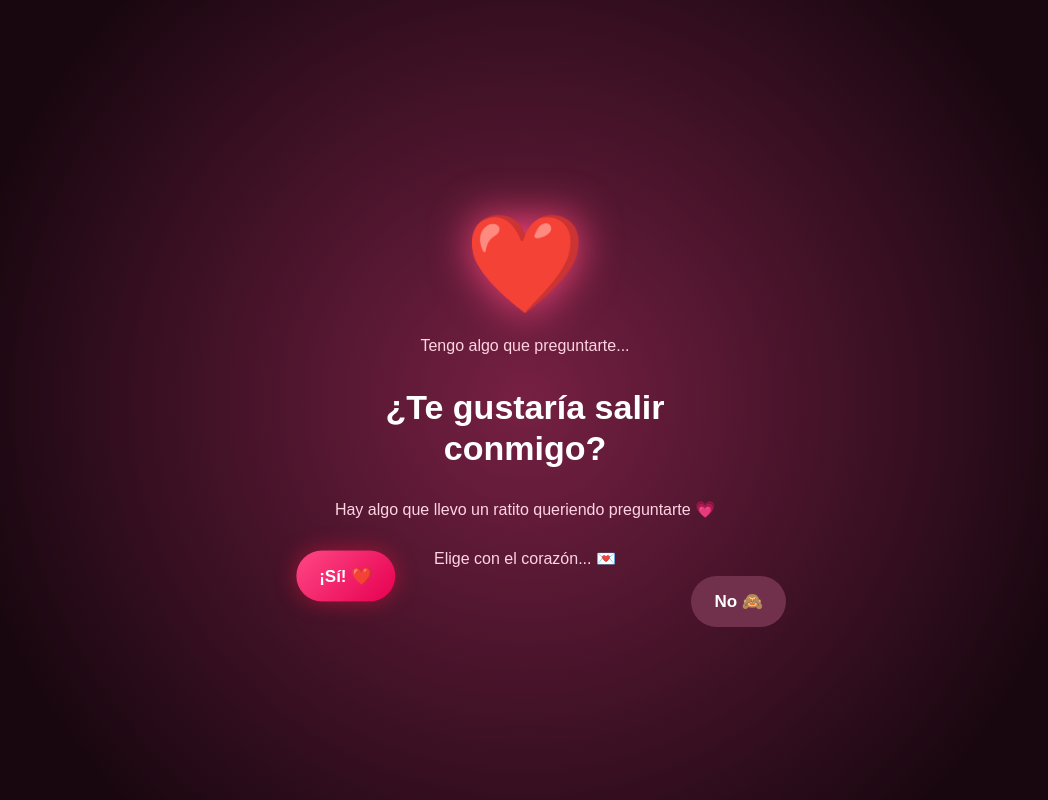
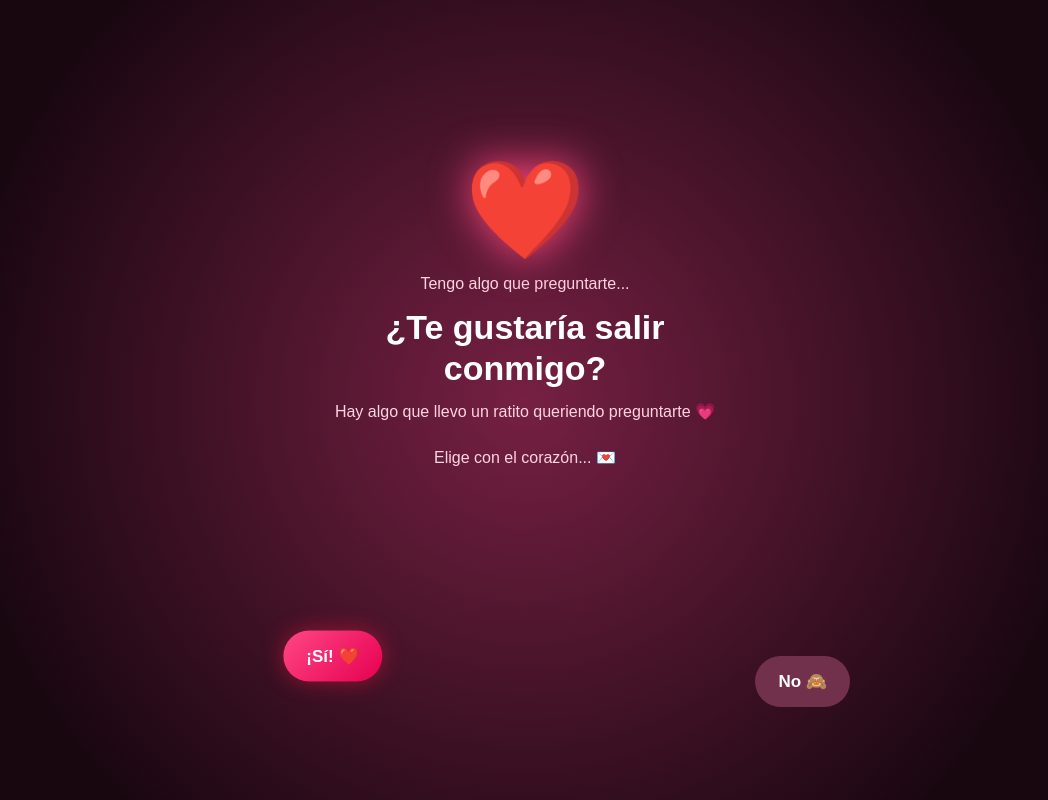
Before and after one commit to deuny27/pregunta, a plain HTML site: page index.html in a window 1280 px wide. Shown: the whole page, without its empty margins (115-1163 px from the left). Drawn offline with Linux system fonts and the light colour scheme.

Commit message:
Update index.html

```diff
--- a/index.html
+++ b/index.html
@@ -59,12 +59,40 @@ button {
     overflow: hidden;
 }
 
+
 .contenido {
     width: 100%;
     max-width: 440px;
-    position: relative;
+    position: absolute;
+    left: 50%;
+    top: 40%;
+    transform: translate(-50%, -50%);
     z-index: 3;
     pointer-events: none;
+    padding: 0 8px;
+}
+
+.corazon-grande {
+    font-size: clamp(55px, 16vw, 90px);
+    animation: latido 1.2s infinite;
+    filter: drop-shadow(0 0 20px #ff477e);
+}
+
+h1 {
+    font-size: clamp(23px, 6vw, 34px);
+    line-height: 1.2;
+    margin: 12px 0;
+}
+
+.contenido p {
+    line-height: 1.4;
+    color: #ffd4e2;
+    margin: 10px 0;
+}
+
+#mensaje {
+    min-height: 25px;
+    margin-top: 12px;
 }
 
 .corazon-grande {
@@ -92,8 +120,8 @@ p {
 
 #si {
     position: fixed;
-    left: 36%;
-    top: 72%;
+    left: 35%;
+    top: 82%;
     transform: translate(-50%, -50%) scale(1);
     transform-origin: center;
     z-index: 6;
@@ -112,8 +140,8 @@ p {
 
 #no {
     position: fixed;
-    left: 63%;
-    top: 72%;
+    left: 68%;
+    top: 82%;
     z-index: 8;
     white-space: nowrap;
     background: #71304b;
```
